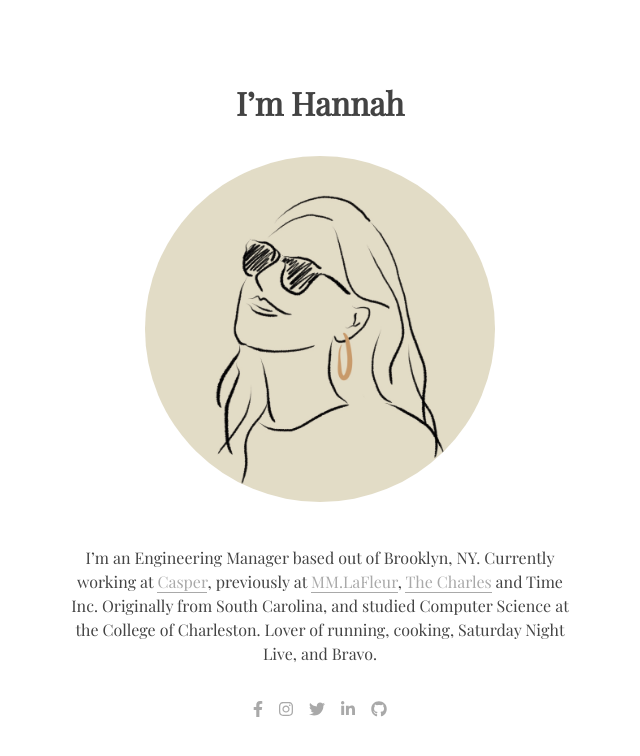
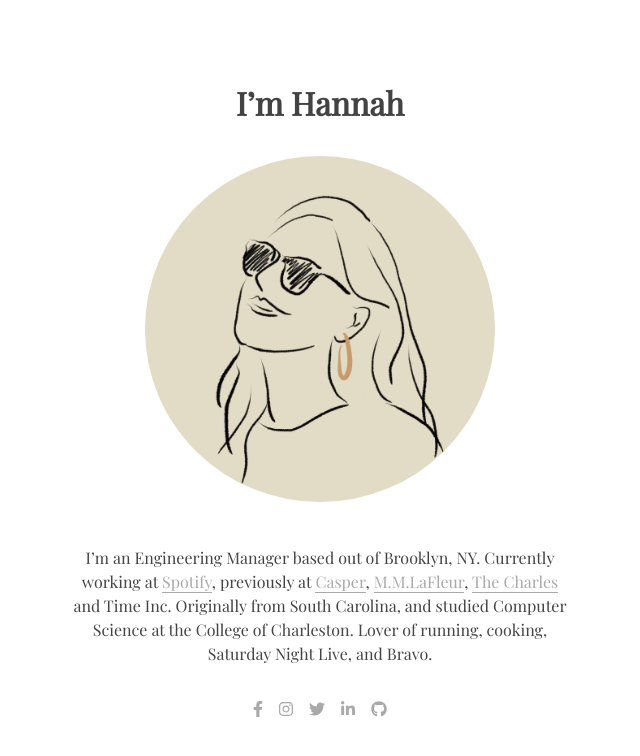
Before and after one commit to hlmurray/hannahlmurray.com, a React (Create React App) app: page / in a window 1280 px wide. Shown: the top 756 px of the page, without its empty margins (320-960 px from the left). Built offline with nearby package versions, Linux system fonts and the light colour scheme.

Commit message:
Update job

```diff
--- a/src/App.js
+++ b/src/App.js
@@ -8,7 +8,7 @@ const App = () => {
     <Container>
       <Title>I&rsquo;m Hannah</Title>
       <Headshot src={headshot} alt="hannahlmurray" />
-            <Content>I&rsquo;m an Engineering Manager based out of Brooklyn, NY. Currently working at <Link href="https://casper.com" target="_blank" rel="noopener noreferrer">Casper</Link>, previously at <Link href="https://mmlafleur.com" target="_blank" rel="noopener noreferrer">MM.LaFleur</Link>, <Link href="https://thecharlesnyc.com" target="_blank" rel="noopener noreferrer">The Charles</Link> and Time Inc. Originally from South Carolina, and studied Computer Science at the College of Charleston. Lover of running, cooking, Saturday Night Live, and Bravo.</Content>
+      <Content>I&rsquo;m an Engineering Manager based out of Brooklyn, NY. Currently working at <Link href="https://spotify.com" target="_blank" rel="noopener noreferrer">Spotify</Link>, previously at <Link href="https://casper.com" target="_blank" rel="noopener noreferrer">Casper</Link>, <Link href="https://mmlafleur.com" target="_blank" rel="noopener noreferrer">M.M.LaFleur</Link>, <Link href="https://thecharlesnyc.com" target="_blank" rel="noopener noreferrer">The Charles</Link> and Time Inc. Originally from South Carolina, and studied Computer Science at the College of Charleston. Lover of running, cooking, Saturday Night Live, and Bravo.</Content>
       <SocialNav />
     </Container>
   )
```
Lines whose indentation alone changed are shown as unchanged.
